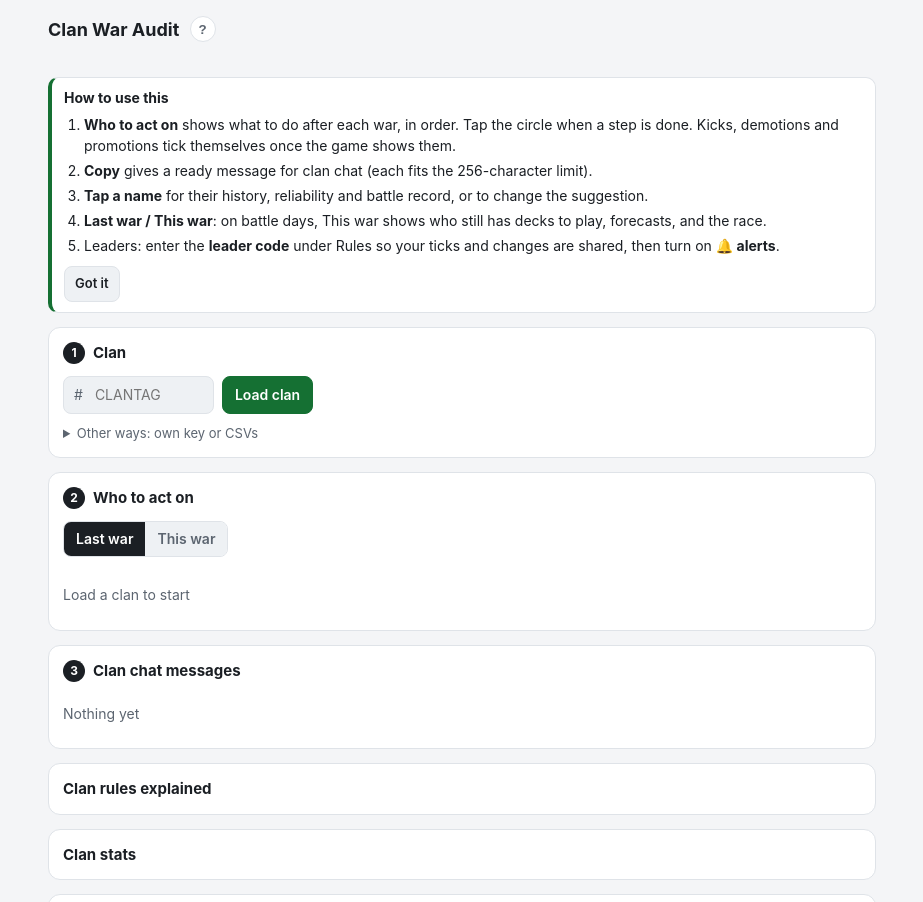
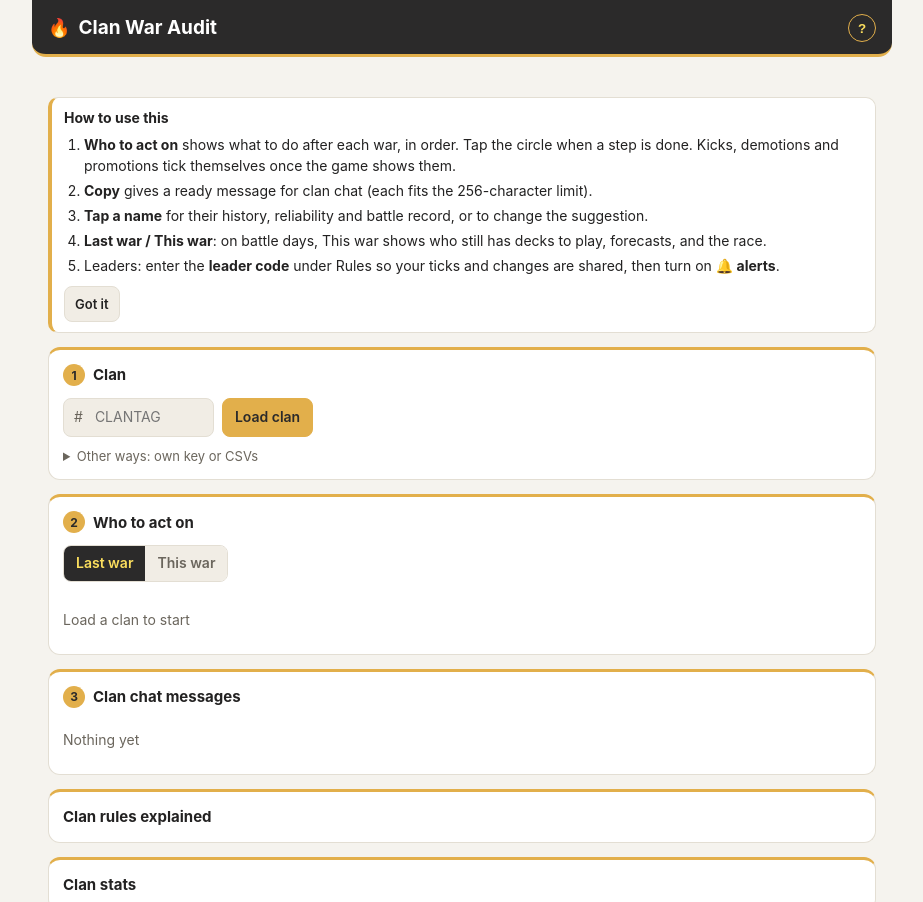
Before and after one commit to Stan2032/CRTrack, a website: page site/index.html in a window 1280 px wide. Shown: the top 902 px of the page, without its empty margins (178-1101 px from the left). Drawn offline with Linux system fonts and the light colour scheme; no server answers.

Commit message:
Site colours from the clan badge (charcoal, gold, flame); browser bars match the header
Co-Authored-By: Claude Opus 5.5 <noreply@anthropic.com>
Claude-Session: https://claude.ai/code/session_0125gxvdWHyQs4VfNjA3GH3j

```diff
--- a/site/index.html
+++ b/site/index.html
@@ -8,7 +8,8 @@
 <link rel="manifest" href="manifest.webmanifest">
 <link rel="apple-touch-icon" href="icons/apple-touch-icon.png">
 <link rel="icon" type="image/png" href="icons/icon-192.png">
-<meta name="theme-color" content="#1a7f37">
+<meta name="theme-color" media="(prefers-color-scheme: light)" content="#2b2a2a">
+<meta name="theme-color" media="(prefers-color-scheme: dark)" content="#141313">
 <meta name="apple-mobile-web-app-capable" content="yes">
 <meta name="apple-mobile-web-app-title" content="War Audit">
 </head>
--- a/site/style.css
+++ b/site/style.css
@@ -1,33 +1,40 @@
 :root {
-  --bg: #f4f5f7; --card: #ffffff; --line: #dfe3e8; --text: #1b1f24; --muted: #5c6570; --soft: #eef1f4;
-  --green: #157033; --red: #cf222e; --orange: #a84300; --yellow: #855a00; --blue: #0969da; --cyan: #146a70;
+  /* Colours from the clan badge: charcoal shield, gold rim, red flame. Green/red keep their meaning (good/bad). */
+  --bg: #f5f3ee; --card: #ffffff; --line: #e3ded3; --text: #232222; --muted: #6b665d; --soft: #f1ede5;
+  --green: #157033; --red: #c8343b; --orange: #a84300; --yellow: #855a00; --blue: #0969da; --cyan: #146a70;
+  --brand: #2b2a2a; --gold: #e2af4b; --gold-hi: #fcdf5e; --flame: #e65157; --on-gold: #2b2a2a;
 }
 @media (prefers-color-scheme: dark) {
   :root:not([data-theme="light"]) {
-    --bg: #0d1117; --card: #161b22; --line: #30363d; --text: #e6edf3; --muted: #8b949e; --soft: #21262d;
-    --green: #3fb950; --red: #f85149; --orange: #db6d28; --yellow: #d29922; --blue: #58a6ff; --cyan: #39c5cf;
+    --bg: #1c1b1b; --card: #262525; --line: #3d3b3b; --text: #efece6; --muted: #a39f98; --soft: #302f2f;
+    --green: #4cc46a; --red: #ff6b70; --orange: #e8833a; --yellow: #e2b341; --blue: #6cb2ff; --cyan: #45c9d3;
+    --brand: #141313; --gold: #e8b94f; --gold-hi: #fcdf5e; --flame: #ff6b70; --on-gold: #1c1b1b;
   }
 }
 * { box-sizing: border-box; }
 body { margin: 0 auto; max-width: 860px; padding: 16px 16px 48px; background: var(--bg); color: var(--text);
   font: 14px/1.45 -apple-system, BlinkMacSystemFont, "Segoe UI", Roboto, sans-serif; }
-h1 { font-size: 18px; margin: 0 0 2px; }
+h1 { font-size: 19px; margin: -16px -16px 0; padding: 14px 16px 12px; background: var(--brand); color: #fff;
+  border-bottom: 3px solid var(--gold); border-radius: 0 0 14px 14px; display: flex; align-items: center; gap: 8px; }
+h1::before { content: "🔥"; font-size: 18px; }
+#sub { margin-top: 8px; }
 #sub { color: var(--muted); font-size: 13px; min-height: 18px; margin-bottom: 14px; }
-.step { background: var(--card); border: 1px solid var(--line); border-radius: 12px; padding: 14px; margin-bottom: 14px; }
+.step { background: var(--card); border: 1px solid var(--line); border-top: 3px solid var(--gold); border-radius: 12px; padding: 14px; margin-bottom: 14px; }
 .step > h2, .step > summary { font-size: 15px; margin: 0 0 12px; font-weight: 700; display: flex; align-items: center; gap: 8px; }
 .step > summary { cursor: pointer; margin: 0; list-style: none; }
 .step[open] > summary { margin-bottom: 12px; }
-.n { display: inline-grid; place-items: center; width: 22px; height: 22px; border-radius: 50%; background: var(--text); color: var(--card); font-size: 12px; }
+.n { display: inline-grid; place-items: center; width: 22px; height: 22px; border-radius: 50%; background: var(--gold); color: var(--on-gold); font-size: 12px; }
 .row { display: flex; flex-wrap: wrap; gap: 8px; align-items: center; }
 .grow { flex: 1; }
 .btn, select, input { background: var(--soft); color: var(--text); border: 1px solid var(--line); border-radius: 8px;
   padding: 8px 12px; font: inherit; font-size: 14px; }
 select { padding: 6px 8px; font-size: 13px; }
 .btn { cursor: pointer; font-weight: 600; text-decoration: none; display: inline-block; }
-.btn.main { background: var(--green); border-color: var(--green); color: #fff; }
+.btn.main { background: var(--gold); border-color: var(--gold); color: var(--on-gold); }
+.btn.main:hover { background: var(--gold-hi); }
 .seg { display: inline-flex; border: 1px solid var(--line); border-radius: 8px; overflow: hidden; }
 .seg button { border: 0; background: var(--soft); color: var(--muted); padding: 7px 12px; font: inherit; font-weight: 600; cursor: pointer; }
-.seg button.on { background: var(--text); color: var(--card); }
+.seg button.on { background: var(--brand); color: var(--gold-hi); }
 .tagin { display: flex; align-items: center; border: 1px solid var(--line); border-radius: 8px; background: var(--soft); padding-left: 10px; }
 .tagin span { color: var(--muted); }
 .tagin input { border: 0; background: transparent; width: 130px; text-transform: uppercase; }
@@ -189,8 +196,8 @@ svg.spark circle.ok { fill: var(--green); } svg.spark circle.miss { fill: var(--
 .fcb { display: inline-block; font-size: 12px; font-weight: 700; padding: 1px 8px; border-radius: 999px; border: 1px solid currentColor; }
 .fcb.ok { color: var(--green); } .fcb.risk { color: var(--yellow); } .fcb.bad { color: var(--red); }
 svg.spark .ax { font-size: 9px; fill: var(--muted); } svg.spark .ax.strong { fill: var(--text); font-weight: 700; }
-.helpbtn { width: 26px; height: 26px; border-radius: 50%; border: 1px solid var(--line); background: var(--card); color: var(--muted); font-weight: 700; cursor: pointer; vertical-align: 2px; margin-left: 6px; }
-.guide { border: 1px solid var(--line); border-left: 4px solid var(--green); border-radius: 10px; padding: 10px 12px; background: var(--card); margin-bottom: 14px; }
+.helpbtn { width: 28px; height: 28px; border-radius: 50%; border: 1px solid var(--gold); background: transparent; color: var(--gold-hi); font-weight: 700; cursor: pointer; margin-left: auto; }
+.guide { border: 1px solid var(--line); border-left: 4px solid var(--gold); border-radius: 10px; padding: 10px 12px; background: var(--card); margin-bottom: 14px; }
 .guide ol { margin: 6px 0 10px; padding-left: 20px; font-size: 14px; line-height: 1.5; }
 .guide li { margin: 4px 0; }
 #explain h3 { font-size: 14px; margin: 14px 0 4px; } #explain h3:first-child { margin-top: 0; }
@@ -216,7 +223,7 @@ svg.spark .ax { font-size: 9px; fill: var(--muted); } svg.spark .ax.strong { fil
 .switch:checked::after { left: 21px; }
 .rprob { border: 1px solid var(--yellow); border-radius: 10px; padding: 8px 12px; font-size: 13px; color: var(--yellow); display: grid; gap: 4px; }
 .rule.slide .sl { display: flex; align-items: center; gap: 10px; flex: none; }
-.rule.slide input[type=range] { width: 140px; accent-color: var(--green); padding: 0; background: transparent; border: 0; min-height: 32px; }
+.rule.slide input[type=range] { width: 140px; accent-color: var(--gold); padding: 0; background: transparent; border: 0; min-height: 32px; }
 .rule.slide output { min-width: 40px; text-align: right; font-weight: 700; font-variant-numeric: tabular-nums; }
 .rulenote { font-size: 13px; color: var(--muted); margin-bottom: 10px; padding: 8px 10px; border-radius: 8px; background: var(--soft); }
 .rulenote.pending { color: var(--text); border: 1px solid var(--yellow); }
--- a/site/sw.js
+++ b/site/sw.js
@@ -1,6 +1,6 @@
 // Service worker: lets the site install as an app, works offline for the page itself,
 // and shows notifications. Pushes carry no data; the latest alert is fetched from the site.
-const CACHE = 'war-audit-v6';
+const CACHE = 'war-audit-v7';
 const SHELL = ['./', 'index.html', 'style.css', 'logic.js', 'stats.js', 'ui.js', 'app.js', 'me.html', 'me.js', 'manifest.webmanifest', 'icons/icon-192.png'];
 
 self.addEventListener('install', e => {
```
Also changed, not shown: site/me.html (+2 -1 lines), site/manifest.webmanifest.
